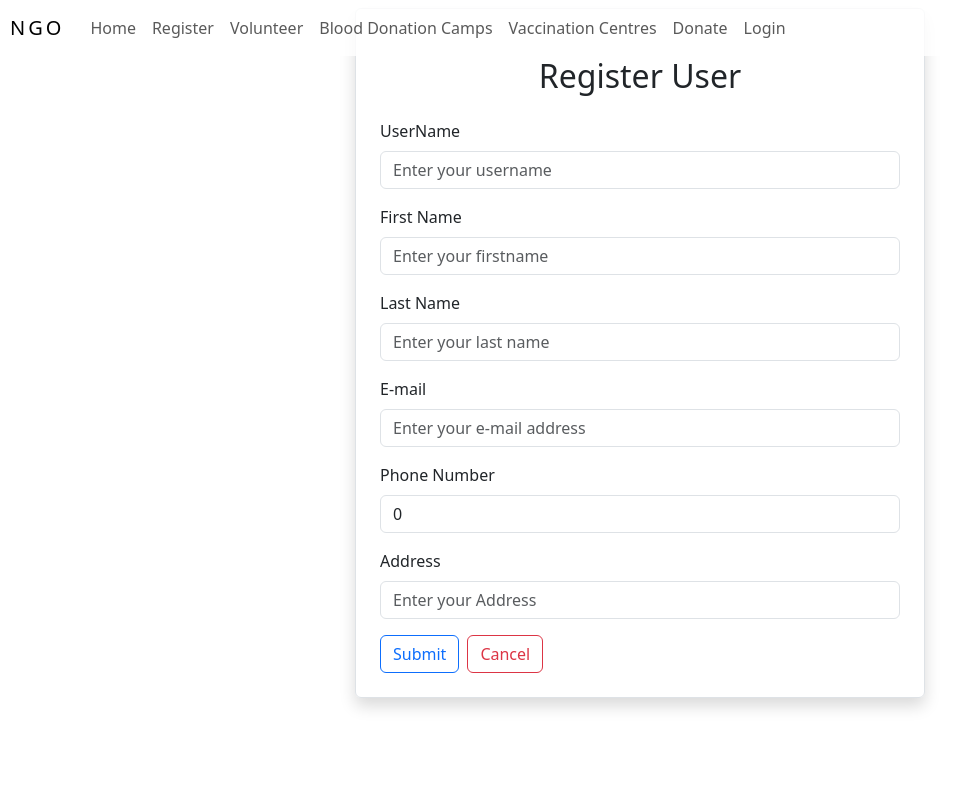
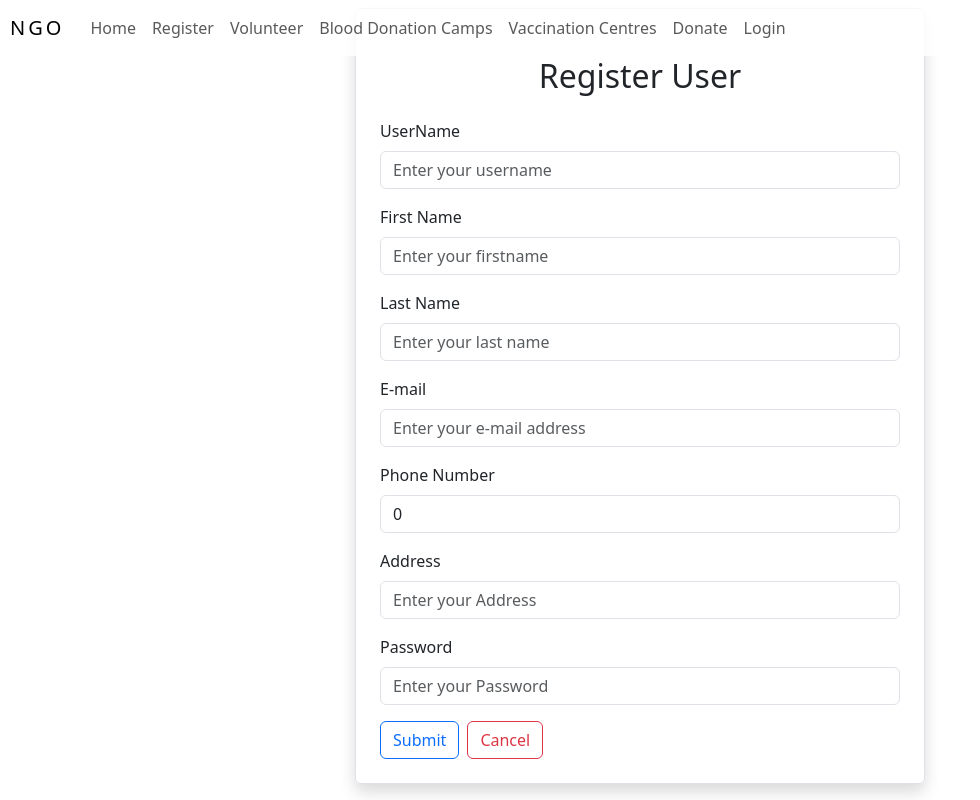
Before and after one commit to Soumyaneelakari1/SocialWellness, a React (Create React App) app in the folder ngo-frontend/: page /adduser in a window 1280 px wide. Shown: the whole page, without its empty margins (0-980 px from the left). Built offline with nearby package versions, Linux system fonts and the light colour scheme; no server answers.

Commit message:
new version

```diff
--- a/ngo-frontend/src/Login.js
+++ b/ngo-frontend/src/Login.js
@@ -19,7 +19,7 @@ export default function Login() {
     const result = await axios.get("http://localhost:8080/users");
     // console.log("here users: ", result.data);
     setUsers(result.data);
-    // console.log("here users 2: ", users);
+    console.log("here users 2: ", users);
   };
 
   const [user, setUser]=useState({
@@ -53,8 +53,8 @@ export default function Login() {
         //     setAuthState({ vId: existingVol.id });
         //     console.log(existingVol.id);
         //   }
-        setAuthState({ userId: existingUser.user_id });
-        console.log(existingUser.user_id);
+        setAuthState({ userId: existingUser.id });
+        console.log("login submit ", existingUser.id);
         navigate("/home");
       }
 
--- a/ngo-frontend/src/users/AddUser.js
+++ b/ngo-frontend/src/users/AddUser.js
@@ -27,9 +27,10 @@ export default function AddUser() {
     ph_no:0,
     address:"",
     role:"User",
+    password: "",
   });
 
-  const {  username, firstName, lastName, email,ph_no,address,role } = user;
+  const {  username, firstName, lastName, email,ph_no,address,role, password } = user;
 
   const onInputChange = (e) => {
     setUser({ ...user, [e.target.name]: e.target.value });
@@ -132,6 +133,19 @@ export default function AddUser() {
                 onChange={(e) => onInputChange(e)}
               />
             </div>
+            <div className="mb-3">
+              <label htmlFor="password" className="form-label">
+                Password
+              </label>
+              <input
+                type={"password"}
+                className="form-control"
+                placeholder="Enter your Password"
+                name="password"
+                value={password}
+                onChange={(e) => onInputChange(e)}
+              />
+            </div>
             <button type="submit" className="btn btn-outline-primary">
               Submit
             </button>
```
